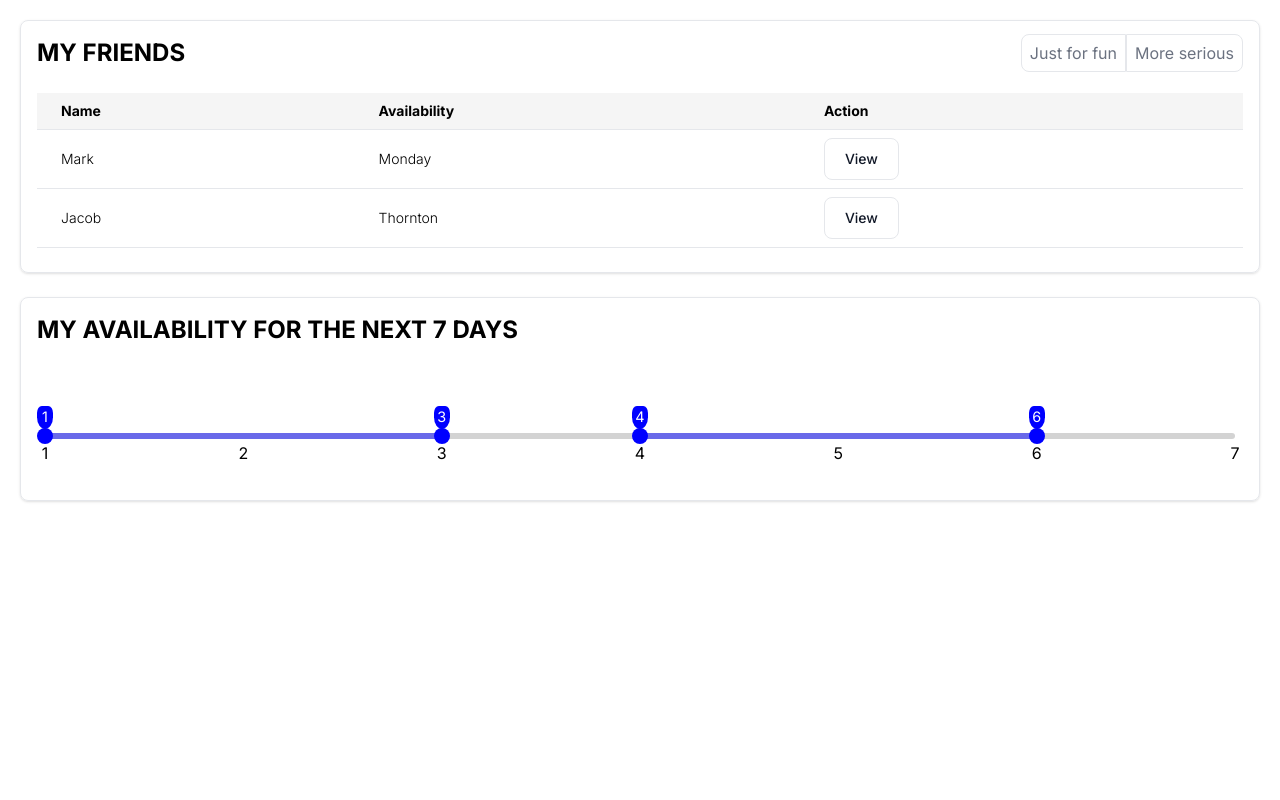
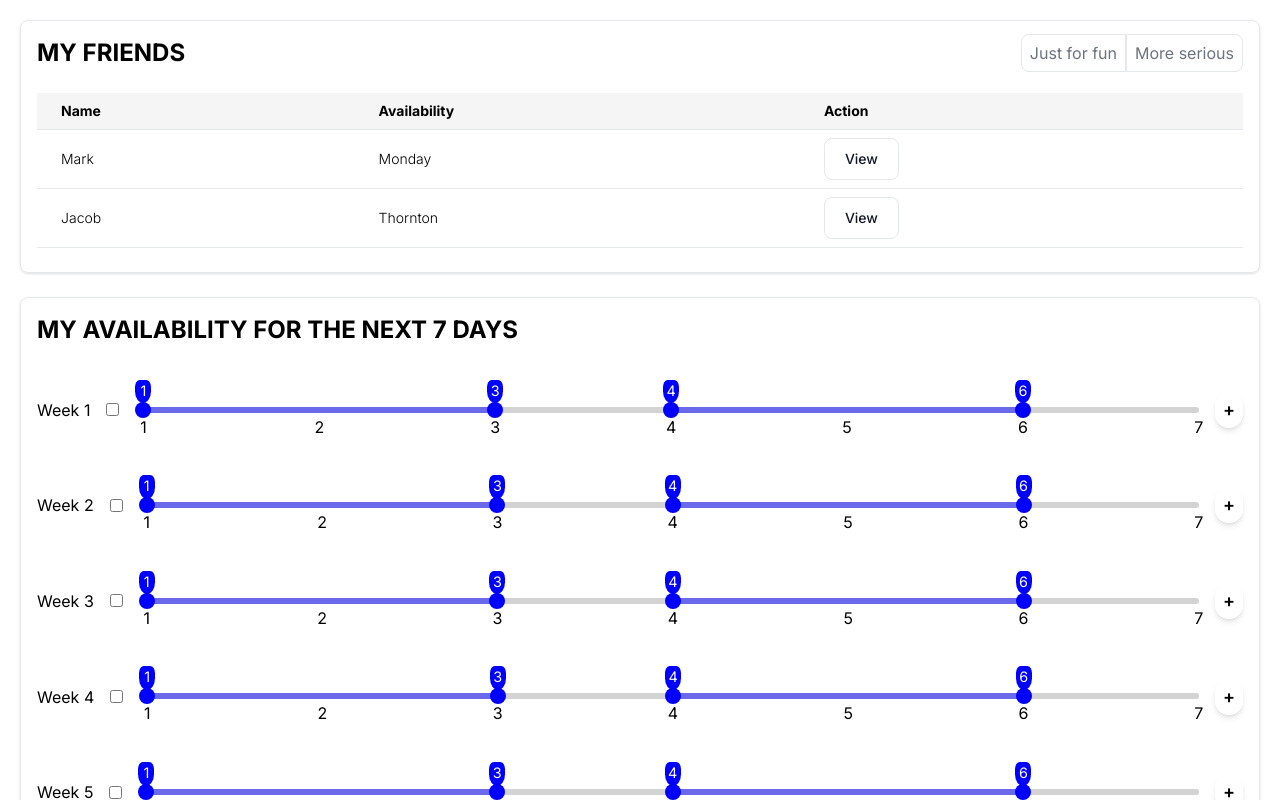
Before and after one commit to rafinutshaw/stafftribes-challenge, a Next.js app: page / in a window 1280 px wide. Shown: the top 800 px of the page. Built offline with nearby package versions, Linux system fonts and the light colour scheme.

Commit message:
Update calender section

```diff
--- a/src/app/components/calender.tsx
+++ b/src/app/components/calender.tsx
@@ -8,7 +8,17 @@ export default function Calender() {
             <div className="flex justify-between items-center  pb-4">
                 <h2 className="text-2xl font-bold uppercase">MY AVAILABILITY FOR THE NEXT 7 DAYS</h2>
             </div>
-            <IntervalsSlider min={1} max={7} step={1} value={value} onChange={setValue} />
+
+            <div>
+                {[...Array(7)].map((_, week) => <div key={week} className="flex items-center">
+                    <span className="whitespace-nowrap">Week {week + 1}</span>
+                    <input type="checkbox" className="mx-4" />
+                    <IntervalsSlider min={1} max={7} step={1} value={value} onChange={setValue} />
+                    <button type="button" className="py-1 px-2 ml-2 cursor-pointer shadow-md no-underline rounded-full font-semibold text-lg border-grey btn-primary hover:text-white hover:bg-blue-400 focus:outline-none active:shadow-none">+</button>
+
+                </div>)}
+            </div>
+
         </div>
     )
 }
--- a/src/app/components/generic-components/intervals-slider/intervals-slider.tsx
+++ b/src/app/components/generic-components/intervals-slider/intervals-slider.tsx
@@ -71,7 +71,7 @@ export default function IntervalsSlider({ min, max, value, step, onChange }: any
     const maxPos2 = ((maxValue2 - min) / (max - min)) * 100;
 
     return (
-        <div className="wrapper">
+        <div className="wrapper w-full">
             <div className="input-wrapper">
                 <input
                     className="input"
--- a/src/app/components/generic-components/intervals-slider/style.scss
+++ b/src/app/components/generic-components/intervals-slider/style.scss
@@ -27,6 +27,7 @@ $thumb-size: 16px;
   display: flex;
   align-items: center;
   margin: 40px calc(#{$thumb-size} / 2);
+  margin-top: 14px;
   padding-top: 1.6rem;
   height: calc(#{$thumb-size} + 1.6rem);
 }
```
